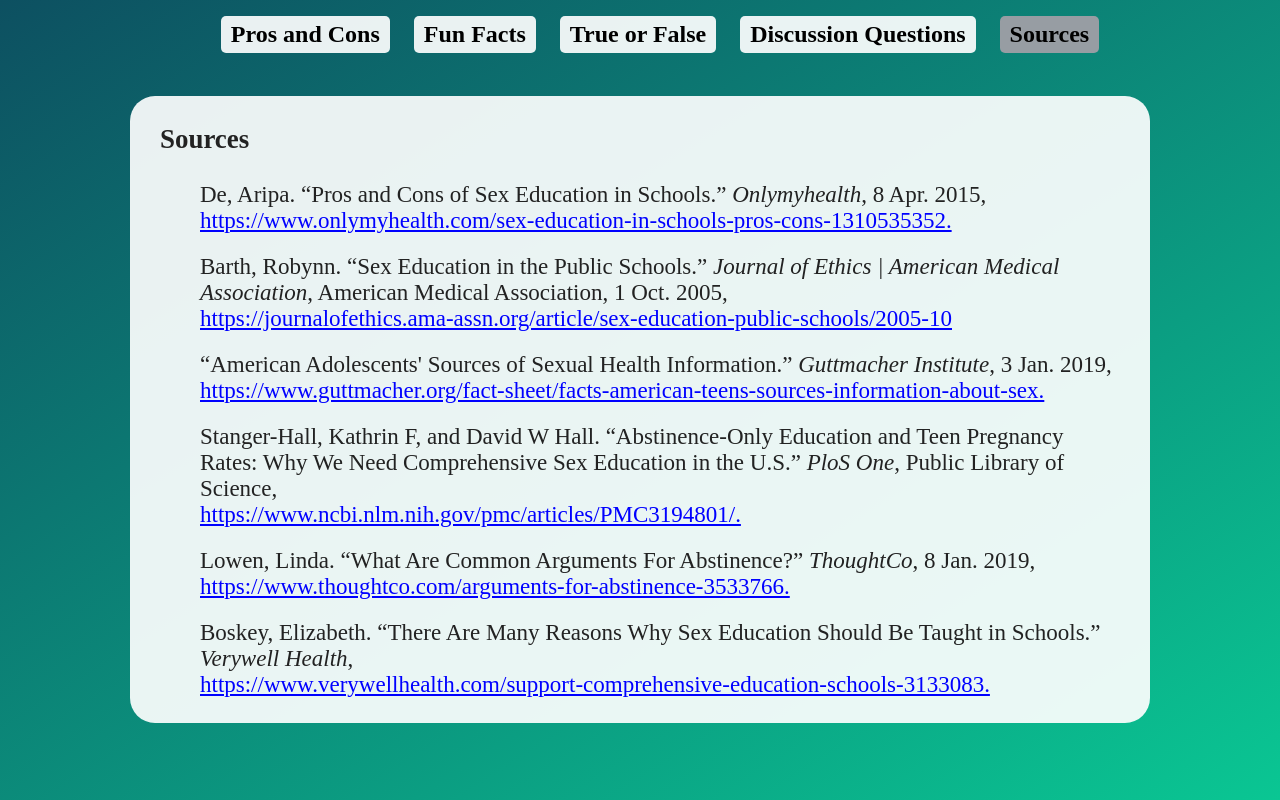
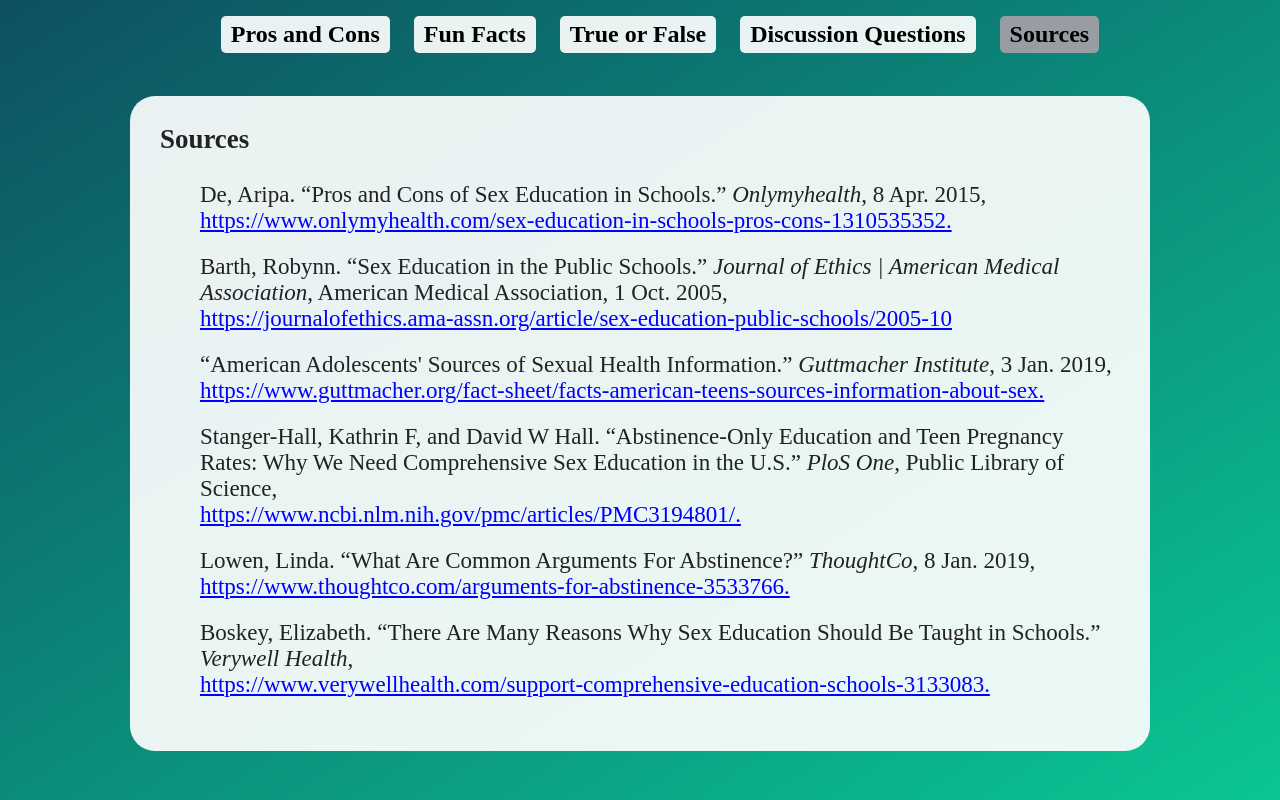
Before and after one commit to ClassPresentation/sex_education, a plain HTML site: page sources.html in a window 1280 px wide. Drawn offline with Linux system fonts and the light colour scheme.

```diff
--- a/css/master.css
+++ b/css/master.css
@@ -32,7 +32,7 @@ body {
 #info {
   position: relative;
   background-color: #FFFFFFe9;
-  padding: 1px 30px 2px 30px;
+  padding: 1px 30px 30px 30px;
   border-radius: 25px;
   width: 75vw;
   margin: 30px auto;
```
